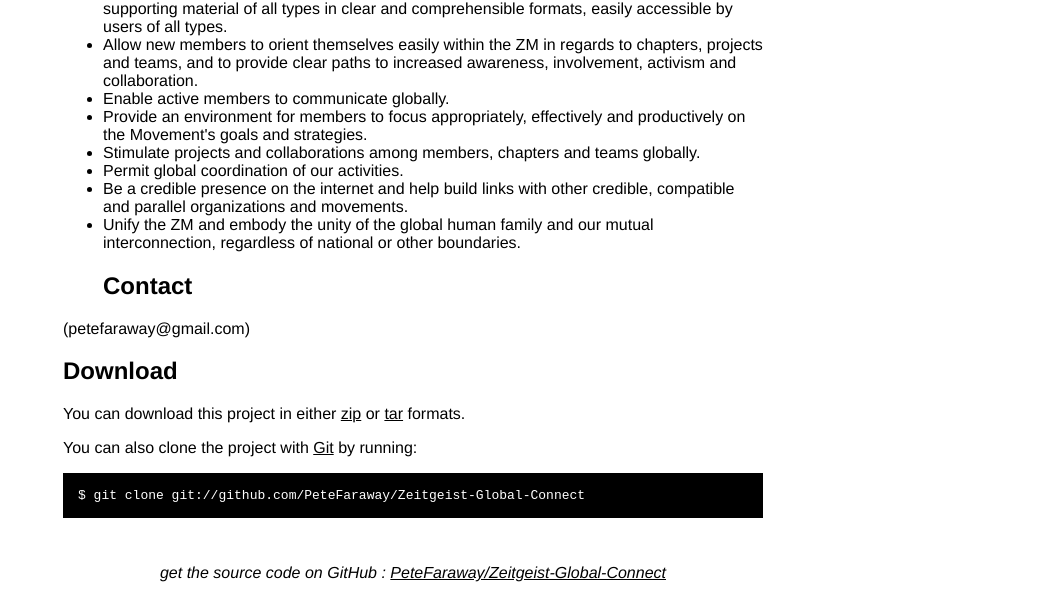
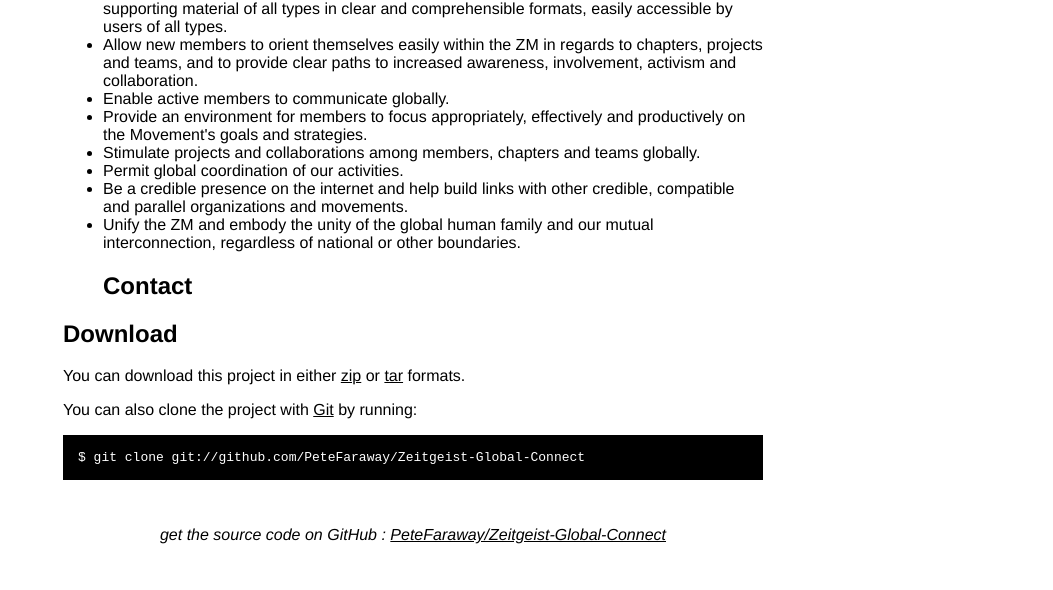
Before and after one commit to PeteFaraway/Global-Connect, a plain HTML site: page index.html in a window 1280 px wide. Shown: the part 351-941 px from the top of the page, without its empty margins (227-1280 px from the left). After the commit the page ends 903 px from the top, so only its background shows below. Drawn offline with Linux system fonts and the light colour scheme.

Commit message:
Edited index.html via GitHub

```diff
--- a/index.html
+++ b/index.html
@@ -3,7 +3,7 @@
 <head>
   <meta charset='utf-8'>
 
-  <title>PeteFaraway/Zeitgeist-Global-Connect @ GitHub</title>
+  <title>PeteFaraway/Global-Connect-Test @ GitHub</title>
 
   <style type="text/css">
     body {
@@ -62,8 +62,7 @@
 <li>Be a credible presence on the internet and help build links with other credible, compatible and parallel organizations and movements.
 <li>Unify the ZM and embody the unity of the global human family and our mutual interconnection, regardless of national or other boundaries.</p><h2>Contact</h2>
 </ul>
-<p> (petefaraway@gmail.com)
-</p>
+
 
 
     <h2>Download</h2>
```
